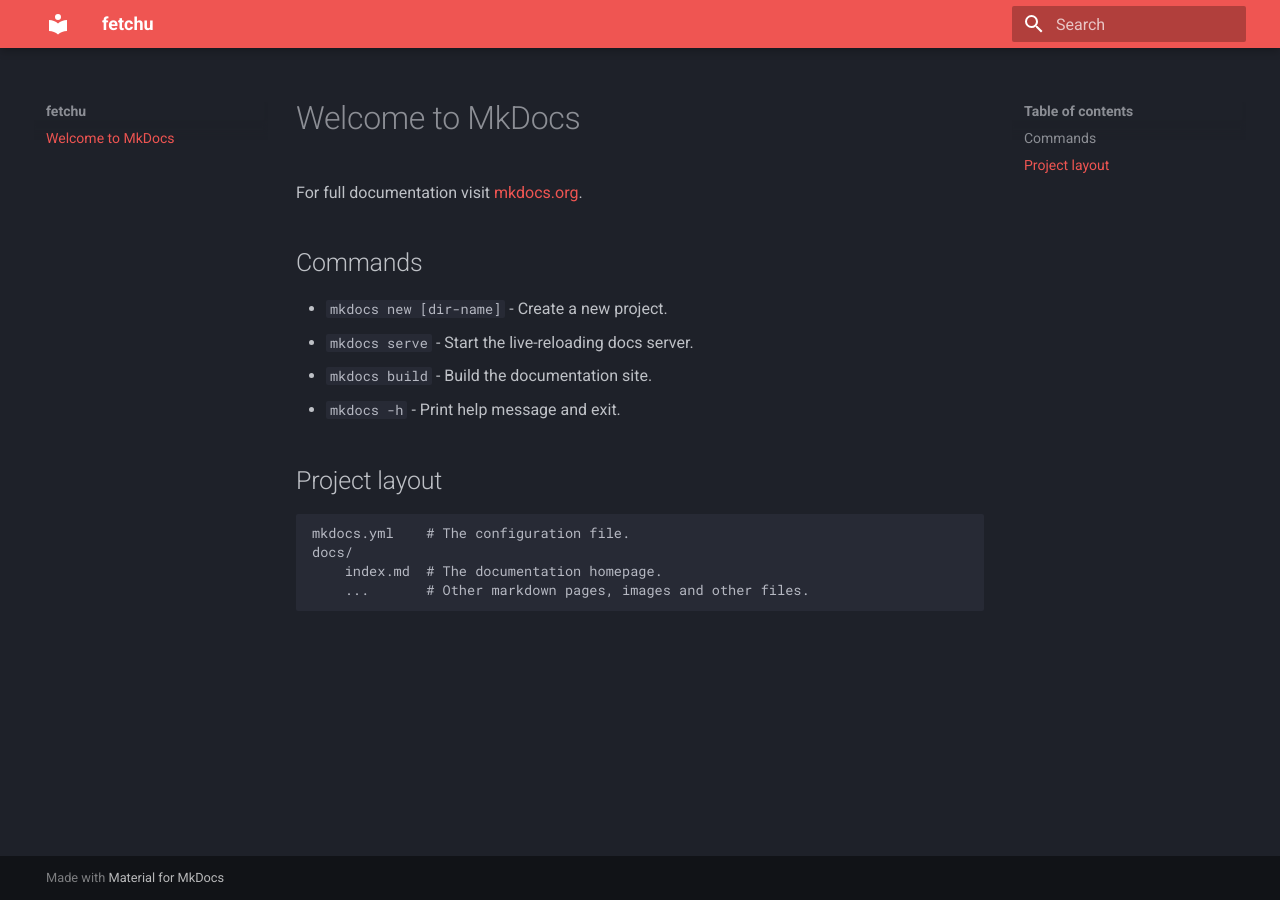
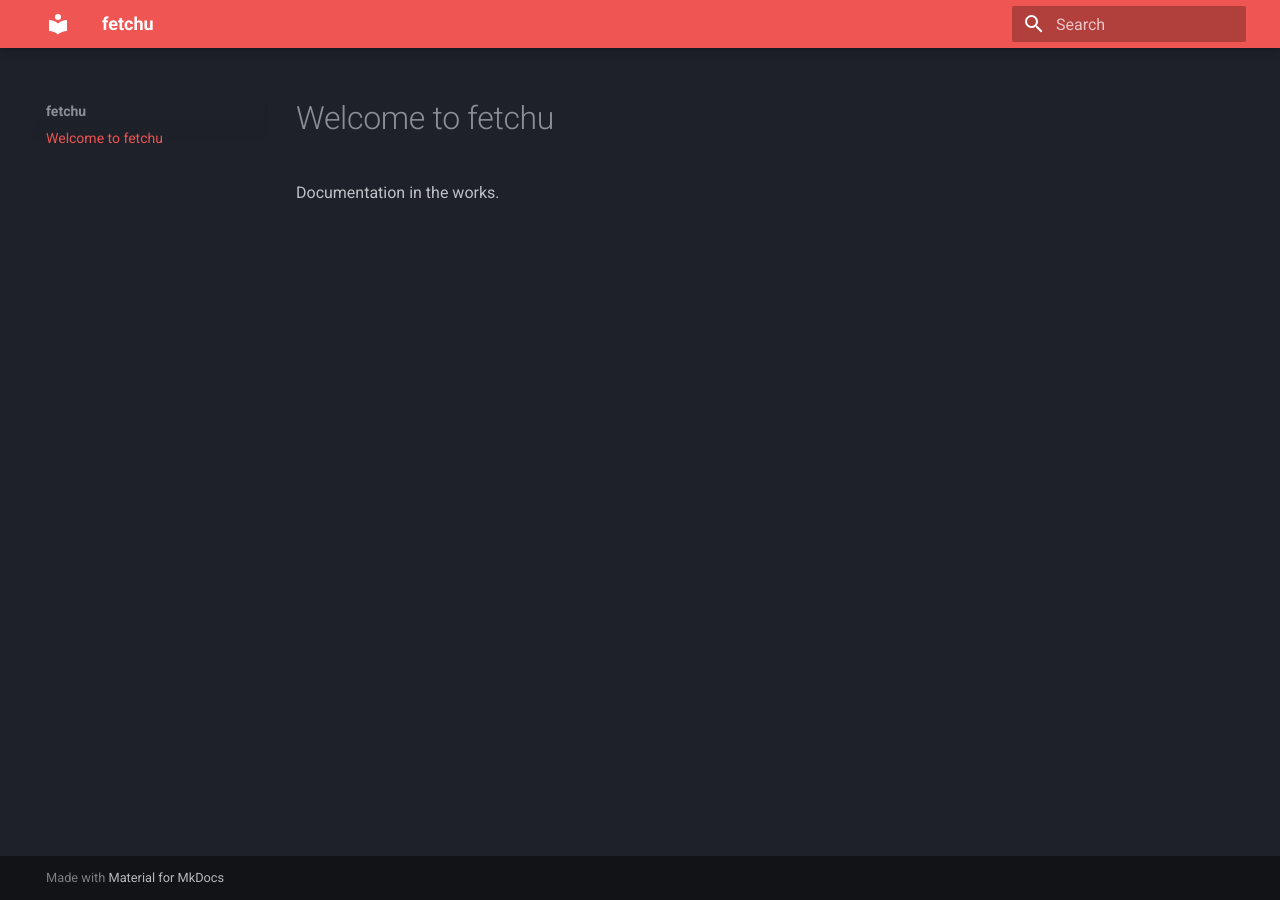
Before and after one commit to imacodr/fetchu, an MkDocs documentation site: the page built from docs/index.md, in a window 1280 px wide. Built offline with MkDocs 1.6.1 and Material for MkDocs 9.7.7, drawn with Linux system fonts in a browser that asks for light colours.

Commit message:
Fix index.md on documentation

```diff
--- a/docs/index.md
+++ b/docs/index.md
@@ -1,17 +1,3 @@
-# Welcome to MkDocs
+# Welcome to fetchu
 
-For full documentation visit [mkdocs.org](https://www.mkdocs.org).
-
-## Commands
-
-* `mkdocs new [dir-name]` - Create a new project.
-* `mkdocs serve` - Start the live-reloading docs server.
-* `mkdocs build` - Build the documentation site.
-* `mkdocs -h` - Print help message and exit.
-
-## Project layout
-
-    mkdocs.yml    # The configuration file.
-    docs/
-        index.md  # The documentation homepage.
-        ...       # Other markdown pages, images and other files.
+Documentation in the works.
```
